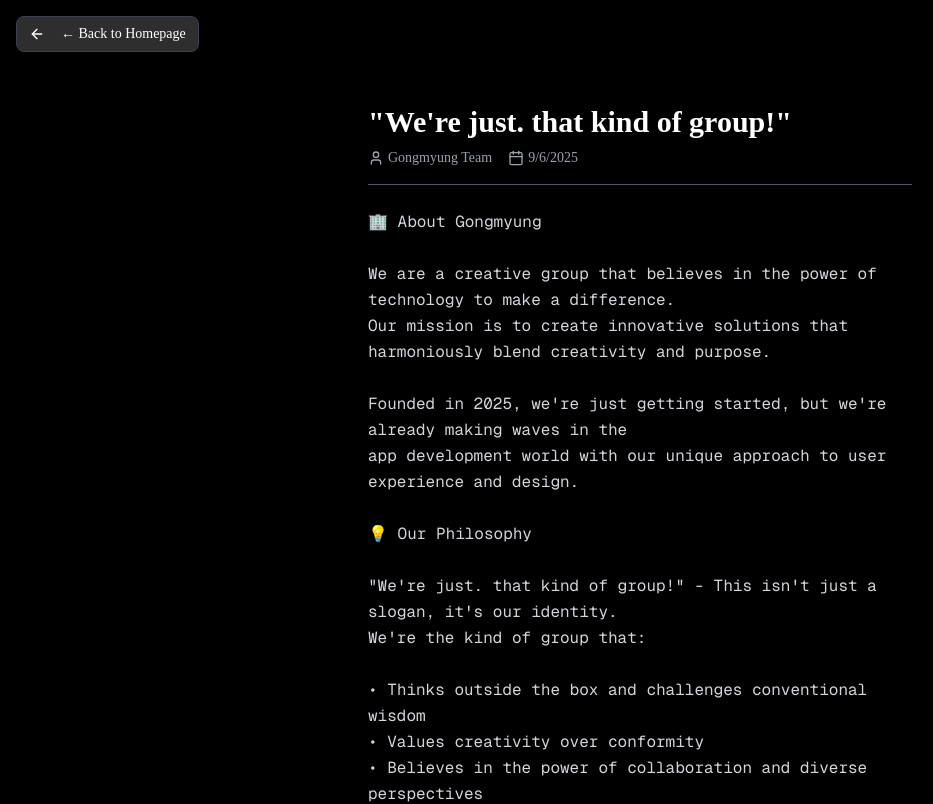
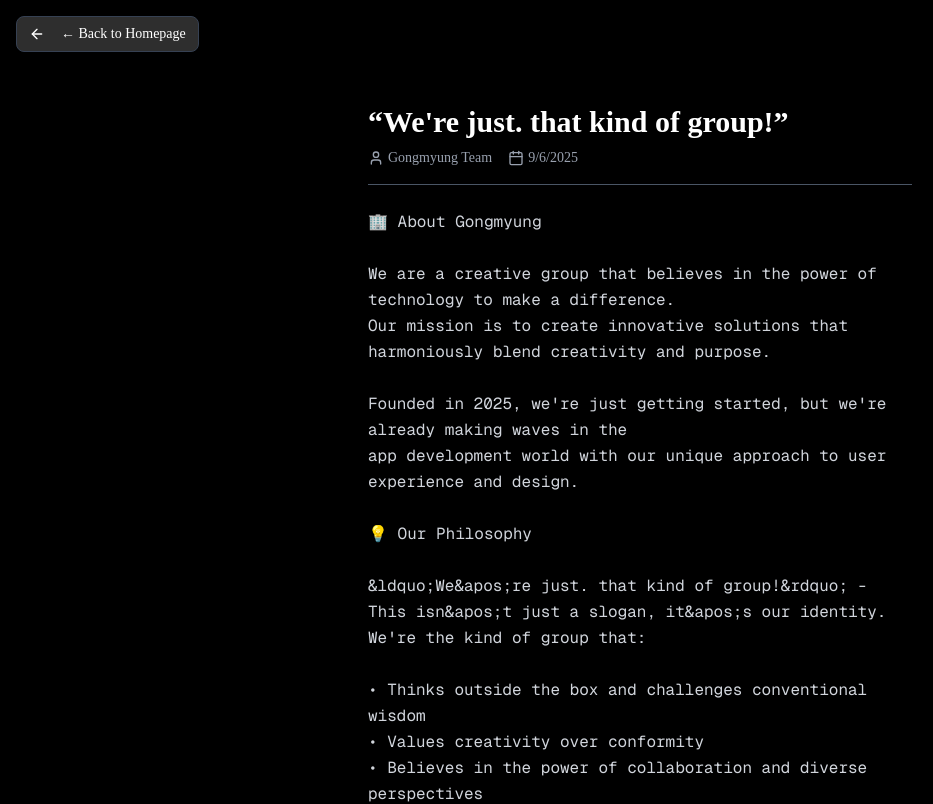
Before and after one commit to korssa/gongzu7, a Next.js app: page /manifesto in a window 1280 px wide. Shown: the top 804 px of the page, without its empty margins (0-933 px from the left). Built offline with nearby package versions, Linux system fonts and the light colour scheme.

Commit message:
Fix ESLint errors: escape quotes in React components
- Fix unescaped quotes in app/page.tsx and app/manifesto/page.tsx
- Fix unescaped quotes in components/admin-card-actions-dialog.tsx
- Replace quotes with HTML entities (&ldquo;, &rdquo;, &apos;)
- Build now passes successfully

```diff
--- a/app/manifesto/page.tsx
+++ b/app/manifesto/page.tsx
@@ -29,7 +29,7 @@ export default function ManifestoPage() {
       <div className="w-full max-w-2xl mx-auto px-8 sm:px-12 lg:px-16 py-16" style={{ maxWidth: '672px' }}>
         {/* 헤더 */}
         <div className="border-b border-gray-600 pb-4 mb-6" onMouseEnter={blockTranslationFeedback}>
-          <h1 className="text-3xl font-bold text-white mb-2" translate="no">"We're just. that kind of group!"</h1>
+          <h1 className="text-3xl font-bold text-white mb-2" translate="no">&ldquo;We&apos;re just. that kind of group!&rdquo;</h1>
           <div className="flex items-center gap-4 text-gray-400 text-sm">
             <span className="flex items-center gap-1"><User className="h-4 w-4" /><span translate="no">Gongmyung Team</span></span>
             <span className="flex items-center gap-1"><Calendar className="h-4 w-4" />{new Date().toLocaleDateString()}</span>
@@ -52,7 +52,7 @@ app development world with our unique approach to user experience and design.
 
 💡 Our Philosophy
 
-"We're just. that kind of group!" - This isn't just a slogan, it's our identity.
+&ldquo;We&apos;re just. that kind of group!&rdquo; - This isn&apos;t just a slogan, it&apos;s our identity.
 We're the kind of group that:
 
 • Thinks outside the box and challenges conventional wisdom
@@ -90,7 +90,7 @@ We're always excited to hear from like-minded individuals and organizations.
 ---
 
 © 2025 Gongmyung. All rights reserved.
-"We're just. that kind of group!" — Since 2025`}
+&ldquo;We&apos;re just. that kind of group!&rdquo; — Since 2025`}
           </pre>
         </article>
       </div>
--- a/app/page.tsx
+++ b/app/page.tsx
@@ -891,7 +891,7 @@ export default function Home() {
 
          {/* ✅ 👇 여기부터 붙이세요 */}
          <div className="text-center mt-32 space-y-2">
-           <h1 className="text-2xl font-bold text-white">"We're just. that kind of group!"</h1>
+           <h1 className="text-2xl font-bold text-white">&ldquo;We&apos;re just. that kind of group!&rdquo;</h1>
            <p className="text-sm text-gray-400">— SINCE 2025</p>
            <button
              onClick={() => {
--- a/components/admin-card-actions-dialog.tsx
+++ b/components/admin-card-actions-dialog.tsx
@@ -202,7 +202,7 @@ export function AdminCardActionsDialog({
                 onMouseEnter={blockTranslationFeedback}
               />
               <p className="text-xs text-gray-500" onMouseEnter={blockTranslationFeedback}>
-                이 링크는 관리자만 볼 수 있으며, Events 앱의 "See App" 버튼에 사용됩니다.
+                이 링크는 관리자만 볼 수 있으며, Events 앱의 &ldquo;See App&rdquo; 버튼에 사용됩니다.
               </p>
             </div>
           )}
```
